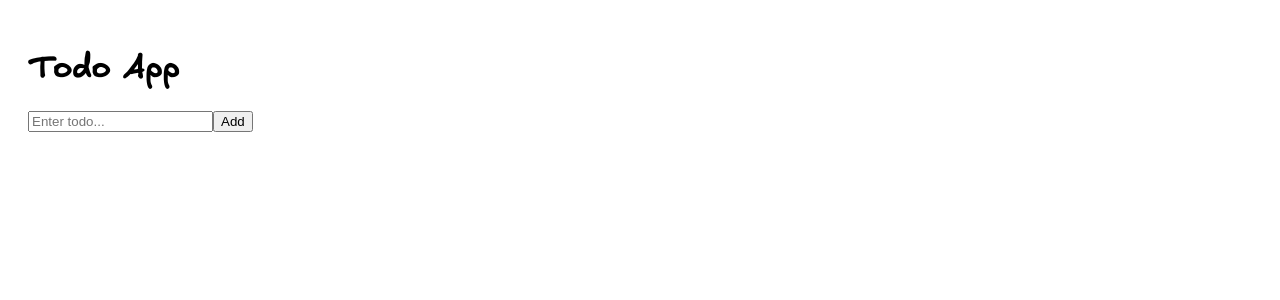
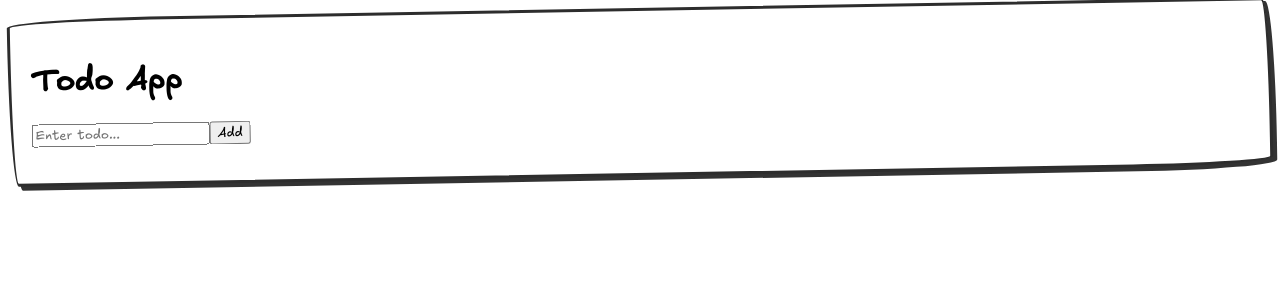
Before and after one commit to thekaramveer/todo-app, a React (Vite) app: page / in a window 1280 px wide. Shown: the top 300 px of the page. Built offline with nearby package versions, Linux system fonts and the light colour scheme.

Commit message:
apply custom font to every section

```diff
--- a/src/App.css
+++ b/src/App.css
@@ -1,10 +1,16 @@
-@font-face {
-    font-family: 'Excalifont';
-    src: url('/fonts/Excalifont-Regular.woff2') format('woff2');
-    font-weight: normal;
-    font-style: normal;
+.sketchy-div {
+    /* Give it a thick, marker-like border */
+    border: 3px solid #2d2d2d;
+    padding: 32px;
+    background-color: #ffffff;
+
+    /* The Magic: Irregular border radii to warp the corners */
+    /* format: top-left top-right bottom-right bottom-left / top-left top-right bottom-right bottom-left */
+    border-radius: 255px 15px 225px 15px / 15px 225px 15px 255px;
+
+    /* Optional: A slight rotation makes it feel less rigid */
+    transform: rotate(-1deg);
+
+    /* Optional: A harsh box-shadow adds to the flat, doodle style */
+    box-shadow: 4px 4px 0px rgba(0, 0, 0, 0.8);
 }
-
-body {
-    font-family: 'Excalifont', sans-serif;
-}
--- a/src/App.tsx
+++ b/src/App.tsx
@@ -16,7 +16,7 @@ function App() {
   }
 
   return (
-    <div style={{ padding: "20px" }}>
+    <div style={{ padding: "20px" }} className='sketchy-div main-container'>
       <h1>Todo App</h1>
 
       <input
--- a/src/index.css
+++ b/src/index.css
@@ -0,0 +1,16 @@
+@font-face {
+    font-family: 'Excalifont';
+    src: url('/fonts/Excalifont-Regular.woff2') format('woff2');
+    font-weight: normal;
+    font-style: normal;
+}
+
+body {
+    font-family: 'Excalifont', sans-serif;
+}
+
+input,
+textarea,
+button {
+    font-family: 'Excalifont', sans-serif;
+}
```
